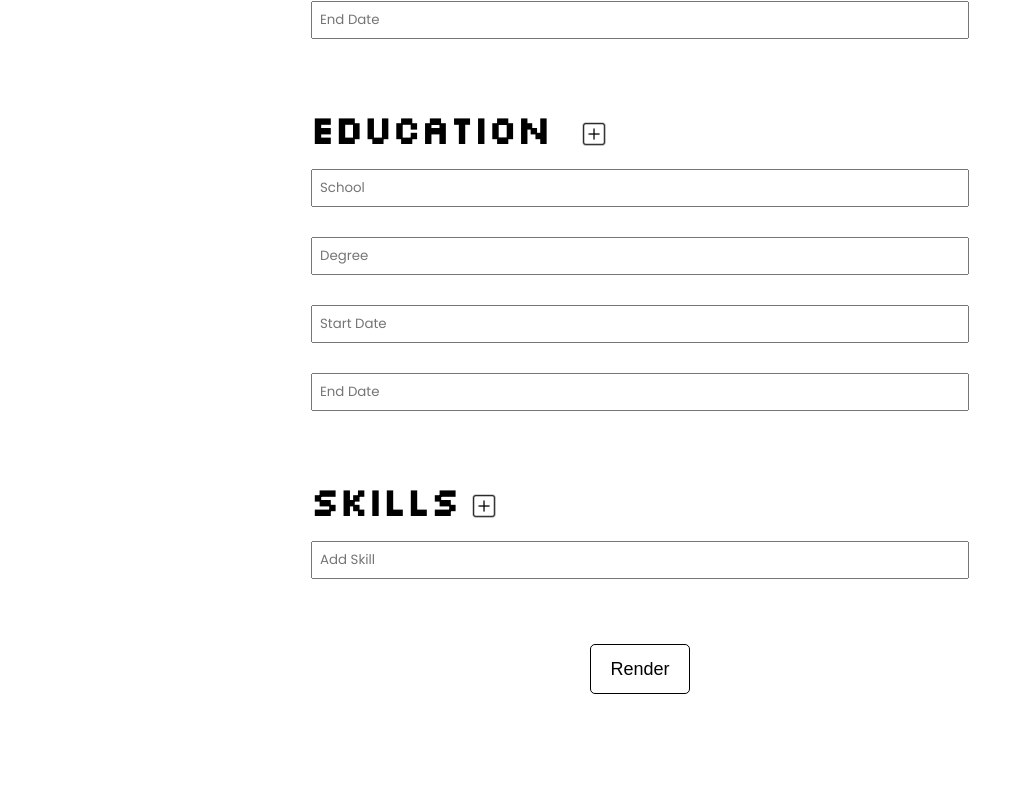
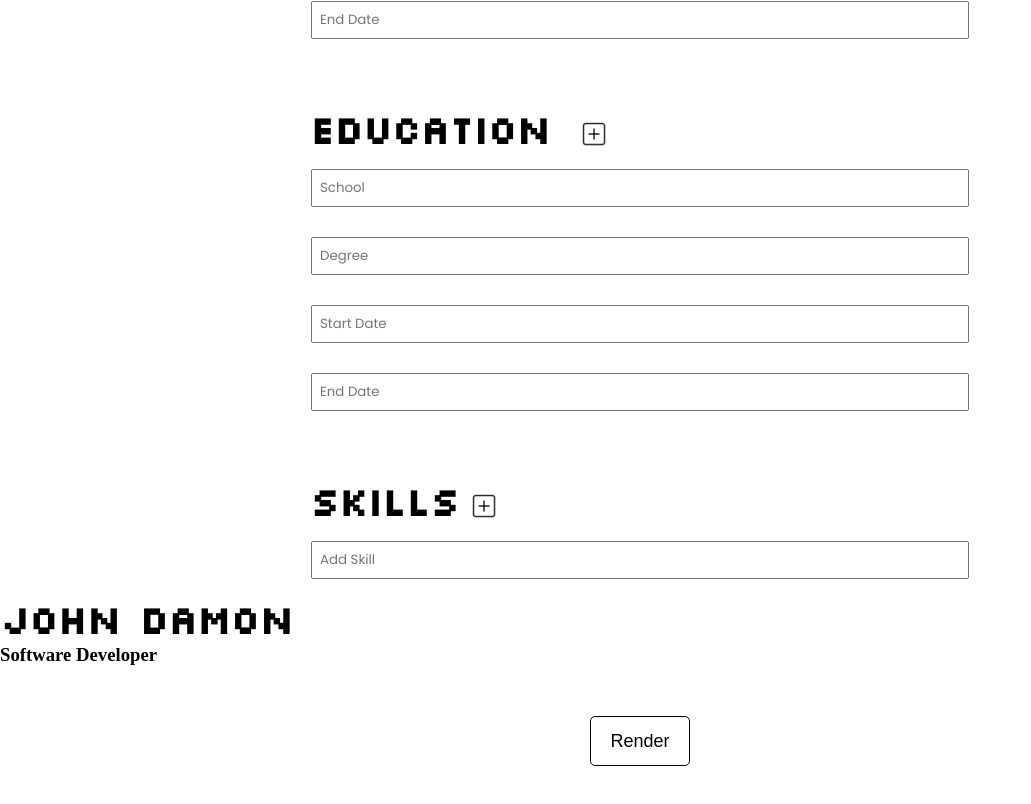
Before and after one commit to raheemelassadi/cv-project, a React (Create React App) app: page / in a window 1280 px wide. Shown: the part 757-1561 px from the top of the page, without its empty margins (0-1031 px from the left). Before the commit the page ends 1501 px from the top, so only its background shows below. Built offline with nearby package versions, Linux system fonts and the light colour scheme; a web font is replaced by a local one.

Commit message:
added the printable version of the resume

```diff
--- a/src/App.js
+++ b/src/App.js
@@ -4,6 +4,8 @@ import Header from "./components/Header";
 import "./App.scss"
 import ReactToPrint from "react-to-print";
 import Render from "./components/Render";
+import PrintableForm from "./PrintableForm"
+
 
 
 class App extends Component{
@@ -18,7 +20,8 @@ class App extends Component{
         <Header />
       </div>
       <div>
-        <Form ref={el => (this.componentRef =  el)}/>
+        <Form />
+        <PrintableForm ref={el => (this.componentRef =  el)}/>
       </div>
       <ReactToPrint
         trigger={() => {
--- /dev/null
+++ b/src/PrintableForm.js
@@ -0,0 +1,22 @@
+import React, { Component } from "react";
+
+
+class PrintableForm extends Component{
+    constructor(){
+        super()
+    }
+
+
+    render(){
+        return(
+            <div >
+                <div className="print-header">
+                    <h1>John Damon</h1>
+                    <h3>Software Developer</h3>
+                </div>
+            </div>
+        )
+    }
+}
+
+export default PrintableForm
```
